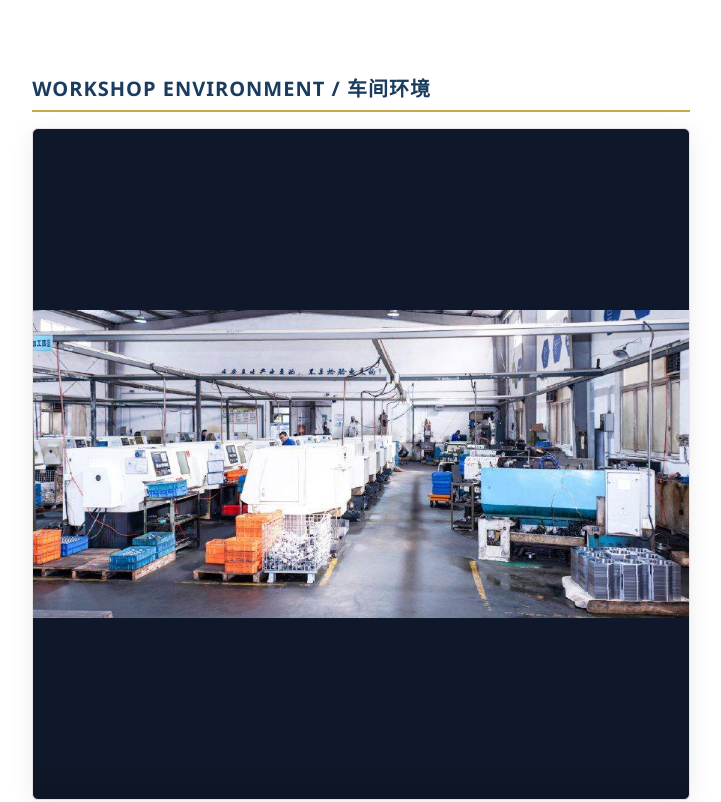
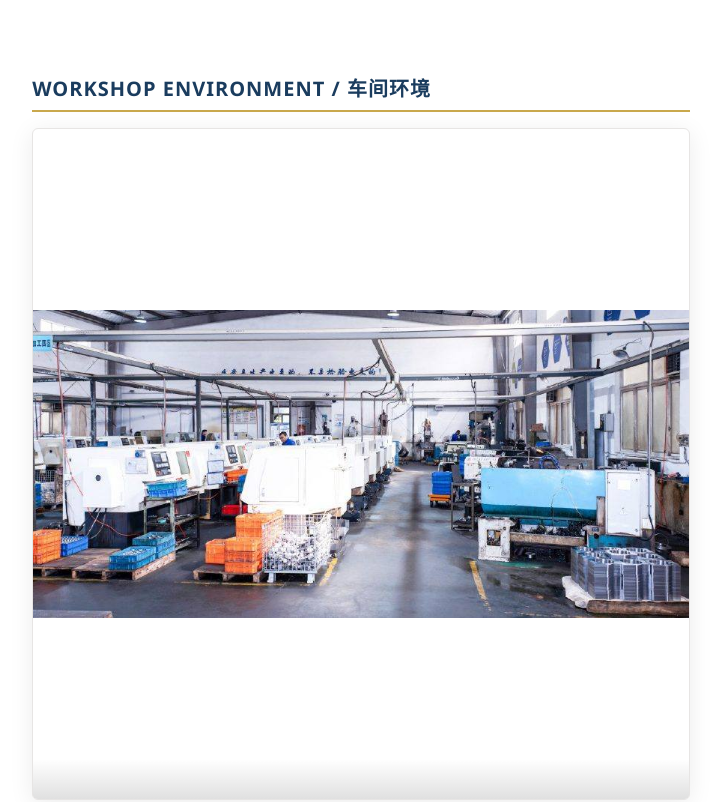
Before and after one commit to Luke950725/dk-product-catalog, a plain HTML site: page index.html in a window 1280 px wide. Shown: the part 1125-1927 px from the top of the page, without its empty margins (279-1000 px from the left). Drawn offline with Linux system fonts and the light colour scheme.

Commit message:
P2 banner-main background to white

```diff
--- a/index.html
+++ b/index.html
@@ -338,6 +338,7 @@
     height: 222mm;
     gap: 8px;
 }
+.workshop-banner:not(.vertical) .banner-main { background: #ffffff; }
 .workshop-banner.vertical .banner-main {
     flex: 1;
     min-width: 0;
```
